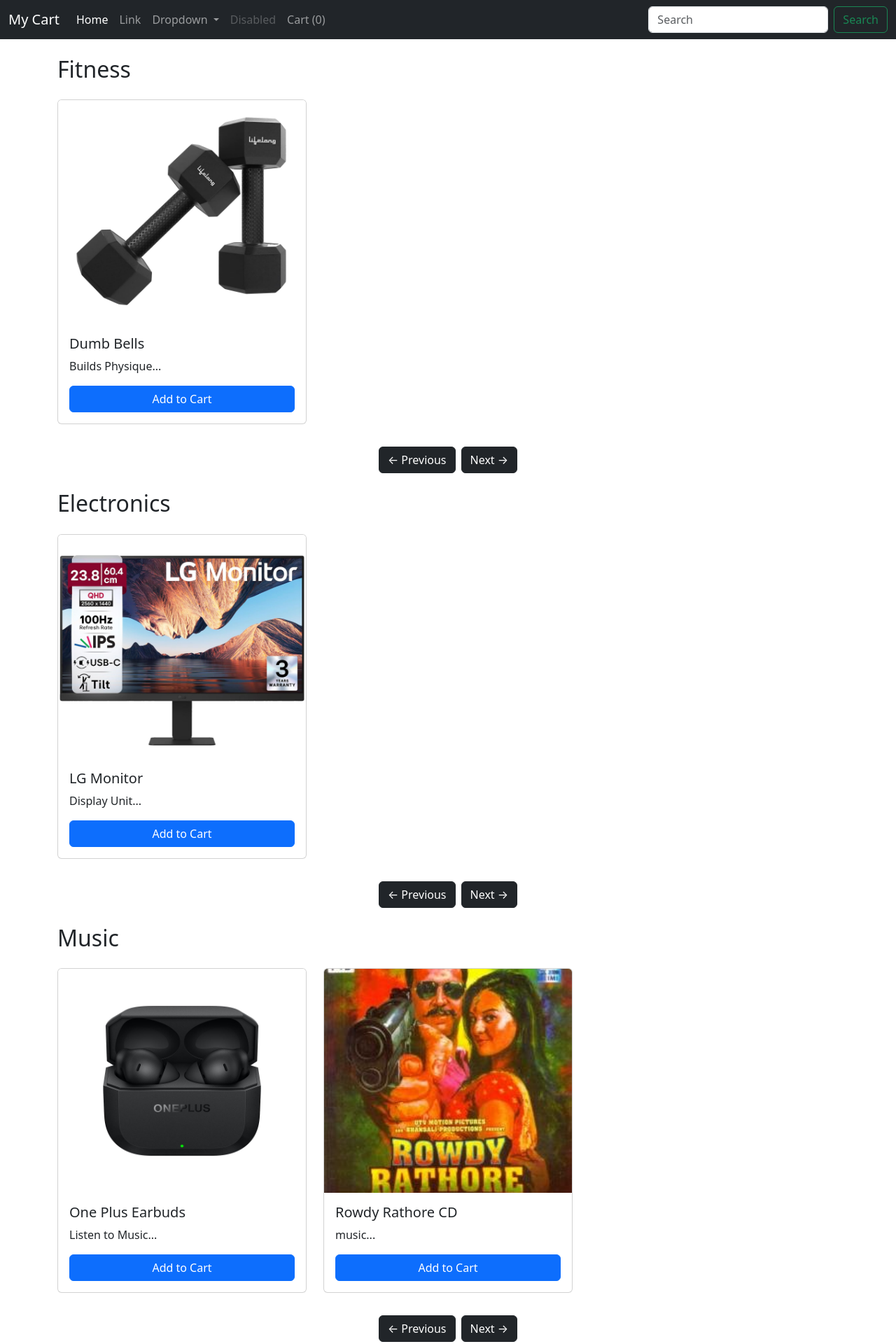
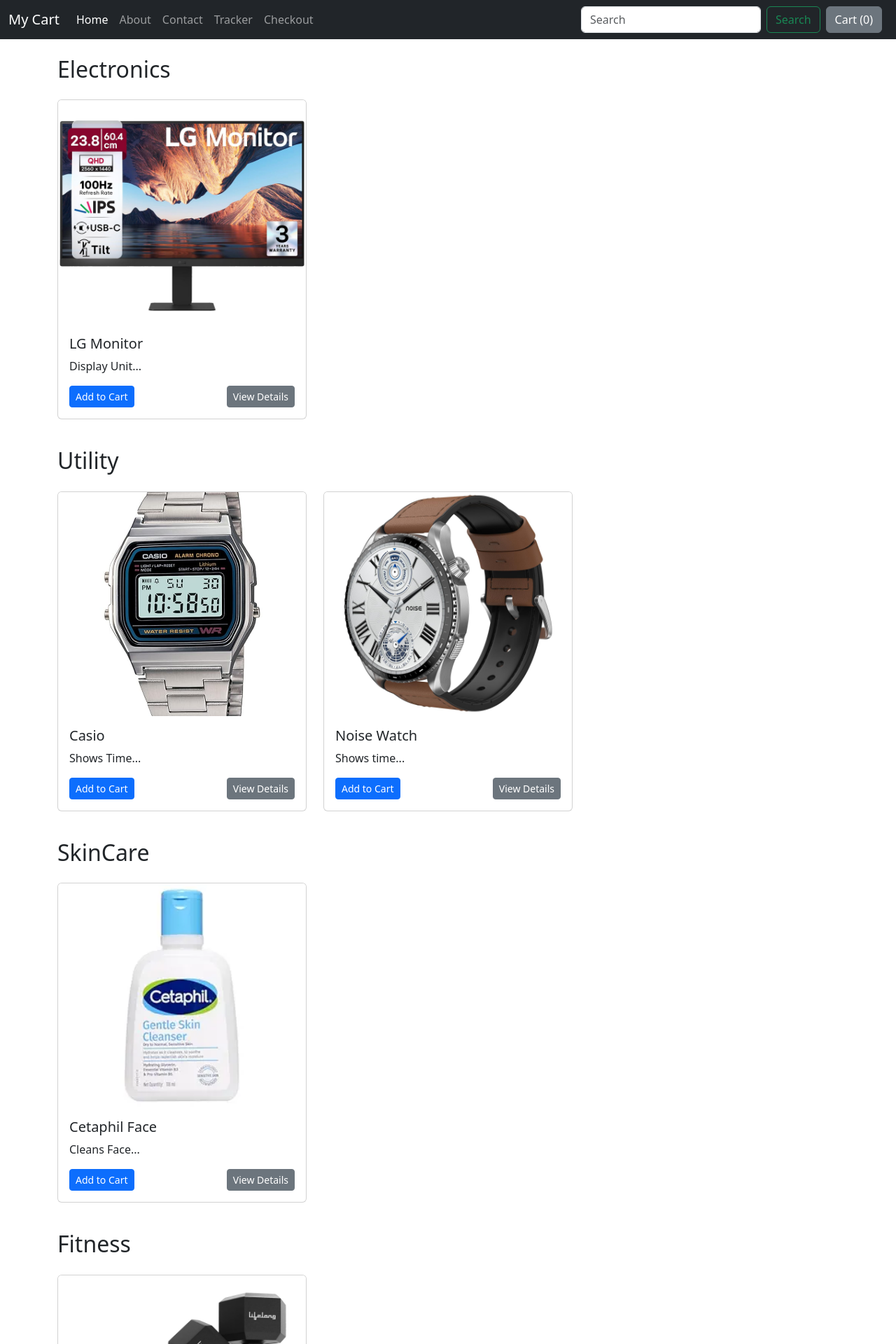
Before and after one commit to shivajichakravorty/django_test_and_practice, a Django app: page /shop/ in a window 1280 px wide. Shown: the top 1920 px of the page at 70% size. Run offline with Django 5.2, Linux system fonts and the light colour scheme; data comes from the database, SQL or seed files in the repository.

Commit message:
Quick View and rendered other pages - basic

```diff
--- a/practice_mycart_ecom/mycart/shop/templates/shop/about.html
+++ b/practice_mycart_ecom/mycart/shop/templates/shop/about.html
@@ -1,6 +1,8 @@
 <!-- prettier-ignore -->
 
-{% extends "shop/basic.html" %} {% block title %} About Us - My Cart {% endblock%} {% block content %}
+{% extends "shop/basic.html" %}
+{% block title %}About Us - My Cart{% endblock %}
+{% block content %}
 <div class="container my-3">
   <h1>About Us</h1>
   <p>
--- a/practice_mycart_ecom/mycart/shop/templates/shop/basic.html
+++ b/practice_mycart_ecom/mycart/shop/templates/shop/basic.html
@@ -45,37 +45,21 @@
         <div class="collapse navbar-collapse" id="navbarSupportedContent">
           <ul class="navbar-nav me-auto mb-2 mb-lg-0">
             <li class="nav-item">
-              <a class="nav-link active" aria-current="page" href="#">Home</a>
+              <a class="nav-link active" aria-current="page" href="/shop"
+                >Home</a
+              >
             </li>
             <li class="nav-item">
-              <a class="nav-link" href="#">Link</a>
-            </li>
-            <li class="nav-item dropdown">
-              <a
-                class="nav-link dropdown-toggle"
-                href="#"
-                role="button"
-                data-bs-toggle="dropdown"
-                aria-expanded="false"
-              >
-                Dropdown
-              </a>
-              <ul class="dropdown-menu">
-                <li><a class="dropdown-item" href="#">Action</a></li>
-                <li><a class="dropdown-item" href="#">Another action</a></li>
-                <li><hr class="dropdown-divider" /></li>
-                <li>
-                  <a class="dropdown-item" href="#">Something else here</a>
-                </li>
-              </ul>
+              <a class="nav-link" href="/shop/about">About</a>
             </li>
             <li class="nav-item">
-              <a class="nav-link disabled" aria-disabled="true">Disabled</a>
+              <a class="nav-link" href="/shop/contact">Contact</a>
             </li>
             <li class="nav-item">
-              <a class="nav-link" href="#"
-                >Cart (<span id="cartItemCount">0</span>)</a
-              >
+              <a class="nav-link" href="/shop/tracker">Tracker</a>
+            </li>
+            <li class="nav-item">
+              <a class="nav-link" href="/shop/checkout">Checkout</a>
             </li>
           </ul>
           <form class="d-flex" role="search">
@@ -89,6 +73,16 @@
               Search
             </button>
           </form>
+          <button
+            type="button"
+            class="btn btn-secondary mx-2"
+            data-bs-container="body"
+            data-bs-toggle="popover"
+            data-bs-placement="bottom"
+            data-bs-content="Bottom popover"
+          >
+            Cart (<span id="cartItemCount">0</span>)
+          </button>
         </div>
       </div>
     </nav>
@@ -105,6 +99,28 @@
       integrity="sha384-FKyoEForCGlyvwx9Hj09JcYn3nv7wiPVlz7YYwJrWVcXK/BmnVDxM+D2scQbITxI"
       crossorigin="anonymous"
     ></script>
-    {% block js %} {% endblock %}
+    {% block js %}
+    <script>
+      // Initialize cart from localStorage
+      var cart = JSON.parse(localStorage.getItem("cart")) || {};
+
+      // Add to Cart click handler
+      $(".addtocart").click(function () {
+        var idstr = this.id.toString();
+        cart[idstr] = (cart[idstr] || 0) + 1;
+        localStorage.setItem("cart", JSON.stringify(cart));
+        updateCartDisplay();
+      });
+
+      // Function to update cart count in navbar
+      function updateCartDisplay() {
+        var totalItems = Object.values(cart).reduce((a, b) => a + b, 0);
+        $("#cartItemCount").text(totalItems);
+      }
+
+      // Initial cart display update on page load
+      updateCartDisplay();
+    </script>
+    {% endblock %}
   </body>
 </html>
--- a/practice_mycart_ecom/mycart/shop/templates/shop/index.html
+++ b/practice_mycart_ecom/mycart/shop/templates/shop/index.html
@@ -1,34 +1,11 @@
 {% extends "shop/basic.html" %} {% load static %} {% block title %}Shop Home
 Page{% endblock%} {% block content %}
 
-<div class="container no-padding">
-  {% for carousel in all_carousels %}
-  <h2 class="my-4">{{ carousel.title }}</h2>
-  <div
-    id="carousel{{ forloop.counter }}"
-    class="carousel slide my-3"
-    data-bs-ride="carousel"
-  >
-    <!-- Carousel Indicators -->
-    <div class="carousel-indicators">
-      {% for i in carousel.range %}
-      <button
-        type="button"
-        data-bs-target="#carousel{{ forloop.parentloop.counter }}"
-        data-bs-slide-to="{{ forloop.counter0 }}"
-        class="{% if forloop.first %}active{% endif %}"
-        aria-current="{% if forloop.first %}true{% endif %}"
-        aria-label="Slide {{ forloop.counter }}"
-      ></button>
-      {% endfor %}
-    </div>
-
-    <!-- Carousel Inner Content -->
-    <div class="carousel-inner no-padding">
-      {% for slide in carousel.slides %}
-      <div class="carousel-item {% if forloop.first %}active{% endif %}">
+<div class="container">
+  {% for category, products in products_by_category.items %}
+  <h2 class="my-4">{{ category }}</h2>
   <div class="row">
-          {% for product in slide %}
+    {% for product in products %}
     <div class="col-12 col-md-4 mb-3">
       <div class="card h-100">
         <img
@@ -39,71 +16,29 @@ Page{% endblock%} {% block content %}
         />
         <div class="card-body d-flex flex-column">
           <h5 class="card-title">{{ product.product_name }}</h5>
-                <p class="card-text flex-grow-1">
-                  {{ product.desc|slice:":60" }}...
-                </p>
+          <p class="card-text flex-grow-1">{{ product.desc|slice:":60" }}...</p>
+          <div
+            class="d-flex justify-content-between align-items-center mt-auto"
+          >
             <button
               id="pr{{product.id}}"
-                  class="btn btn-primary mt-auto addtocart"
+              class="btn btn-sm btn-primary addtocart"
             >
               Add to Cart
             </button>
+            <a
+              class="btn btn-sm btn-secondary"
+              href="/shop/productview/{{ product.id }}"
+              role="button"
+            >
+              View Details
+            </a>
+          </div>
         </div>
       </div>
     </div>
     {% endfor %}
   </div>
-      </div>
   {% endfor %}
 </div>
-  </div>
-
-  <!-- Custom external controls, centered below the carousel -->
-  <div class="d-flex justify-content-center gap-2 my-3">
-    <button
-      class="btn btn-dark"
-      type="button"
-      data-bs-target="#carousel{{ forloop.counter }}"
-      data-bs-slide="prev"
-    >
-      &larr; Previous
-    </button>
-    <button
-      class="btn btn-dark"
-      type="button"
-      data-bs-target="#carousel{{ forloop.counter }}"
-      data-bs-slide="next"
-    >
-      Next &rarr;
-    </button>
-  </div>
-
-  {% endfor %}
-</div>
-{% endblock %} {% block js %}
-<script>
-  // console.log("Custom JS for shop/index.html loaded");
-  if (localStorage.getItem("cart") === null) {
-    var cart = {};
-  } else {
-    document.getElementById("cartItemCount").textContent = Object.values(
-      JSON.parse(localStorage.getItem("cart")),
-    ).reduce((a, b) => a + b, 0);
-    cart = JSON.parse(localStorage.getItem("cart"));
-    // console.log(cart);
-  }
-  $(".addtocart").click(function () {
-    var idstr = this.id.toString();
-    // console.log(idstr);
-    if (cart[idstr] != undefined) {
-      cart[idstr] = cart[idstr] + 1;
-    } else {
-      cart[idstr] = 1;
-    }
-    localStorage.setItem("cart", JSON.stringify(cart));
-    // Update cart item count display
-    var totalItems = Object.values(cart).reduce((a, b) => a + b, 0);
-    $("#cartItemCount").text(totalItems);
-  });
-</script>
 {% endblock %}
--- a/practice_mycart_ecom/mycart/shop/urls.py
+++ b/practice_mycart_ecom/mycart/shop/urls.py
@@ -8,6 +8,6 @@ urlpatterns = [
     path("contact/", views.contact, name="Contact"),
     path("tracker/", views.tracker, name="Tracker"),
     path("search/", views.search, name="Search"),
-    path("productview/", views.productview, name="ProductView"),
+    path("productview/<int:myid>/", views.productview, name="ProductView"),
     path("checkout/", views.checkout, name="Checkout"),
 ]
--- a/practice_mycart_ecom/mycart/shop/views.py
+++ b/practice_mycart_ecom/mycart/shop/views.py
@@ -1,36 +1,21 @@
-from django.shortcuts import render
-from math import ceil
+from django.shortcuts import get_object_or_404, render
 from .models import Product
+from collections import defaultdict
 
 
 def index(request):
     # Fetch all products from the database
     all_products = Product.objects.all()
-    n = len(all_products)
-    if n == 0:
-        return render(request, 'shop/index.html', {'all_carousels': []})
 
-    # Define how many products per slide (matches col-md-4 for 3 columns)
-    items_per_slide = 3
-    nSlides = ceil(n / items_per_slide)
-    category_set = set(product.category for product in all_products)
-    subcategory_set = set(product.subcategory for product in all_products)
+    if not all_products:
+        return render(request, 'shop/index.html', {'products_by_category': {}})
 
+    # Group products by category
+    products_by_category = defaultdict(list)
+    for product in all_products:
+        products_by_category[product.category].append(product)
 
-    # Group all products into slides
-
-    all_carousels = []
-
-    # Prepare the data for two carousels, each containing all products
-    for category in category_set:
-        category_products = [product for product in all_products if product.category == category]
-        n_category = len(category_products)
-        nSlides_category = ceil(n_category / items_per_slide)
-        category_slides = [category_products[i:i + items_per_slide] for i in range(0, n_category, items_per_slide)]
-        all_carousels.append({'title': category, 'slides': category_slides, 'range': range(nSlides_category)})
-
-
-    context = {'all_carousels': all_carousels}
+    context = {'products_by_category': dict(products_by_category)}
     return render(request, 'shop/index.html', context)
 
 def about(request):
@@ -45,8 +30,9 @@ def tracker(request):
 def search(request):
     return render(request, 'shop/search.html')
 
-def productview(request):
-    return render(request, 'shop/productview.html')
+def productview(request, myid):
+    product = get_object_or_404(Product, id=myid)
+    return render(request, 'shop/productview.html', {'product': product})
 
 def checkout(request):
     return render(request, 'shop/checkout.html')
```
Also changed, not shown: practice_mycart_ecom/mycart/shop/templates/shop/checkout.html (added, +7 -0 lines), practice_mycart_ecom/mycart/shop/templates/shop/contact.html (added, +7 -0 lines), practice_mycart_ecom/mycart/shop/templates/shop/productview.html (added, +27 -0 lines), practice_mycart_ecom/mycart/shop/templates/shop/search.html (added, +7 -0 lines), practice_mycart_ecom/mycart/shop/templates/shop/tracker.html (added, +7 -0 lines). Lines whose indentation alone changed are shown as unchanged.
